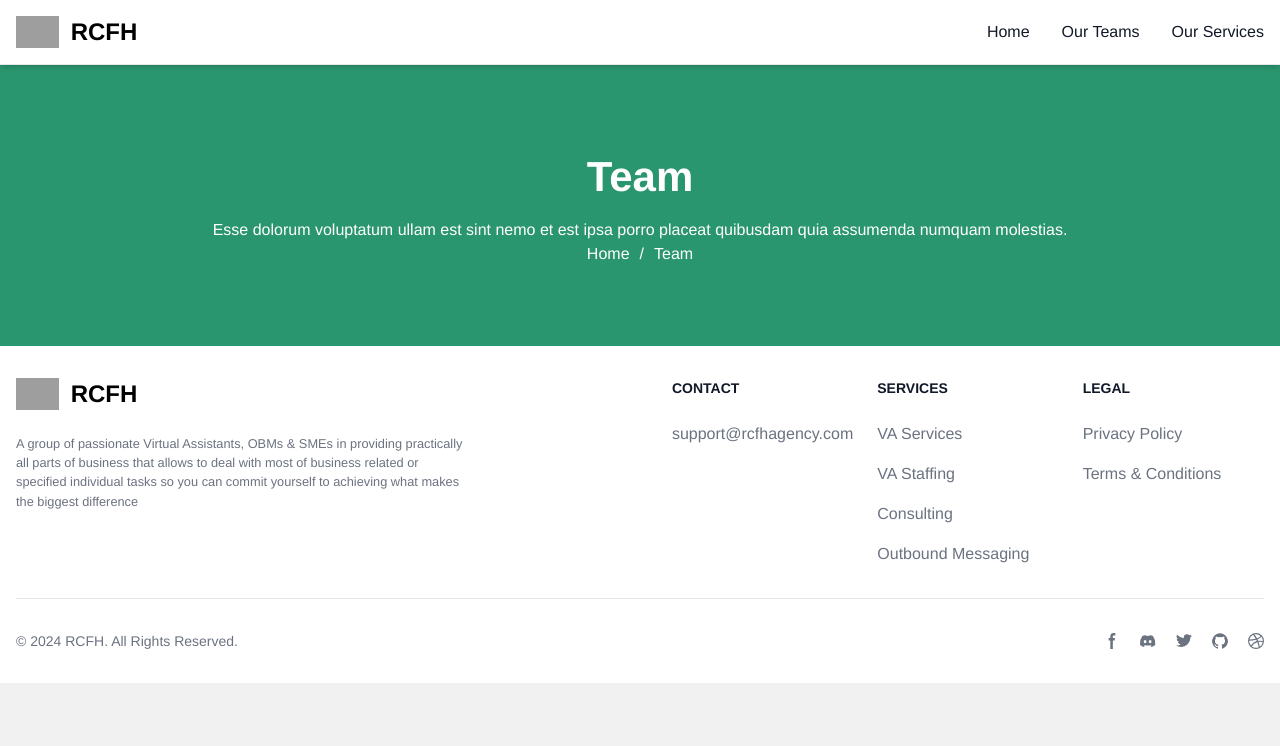
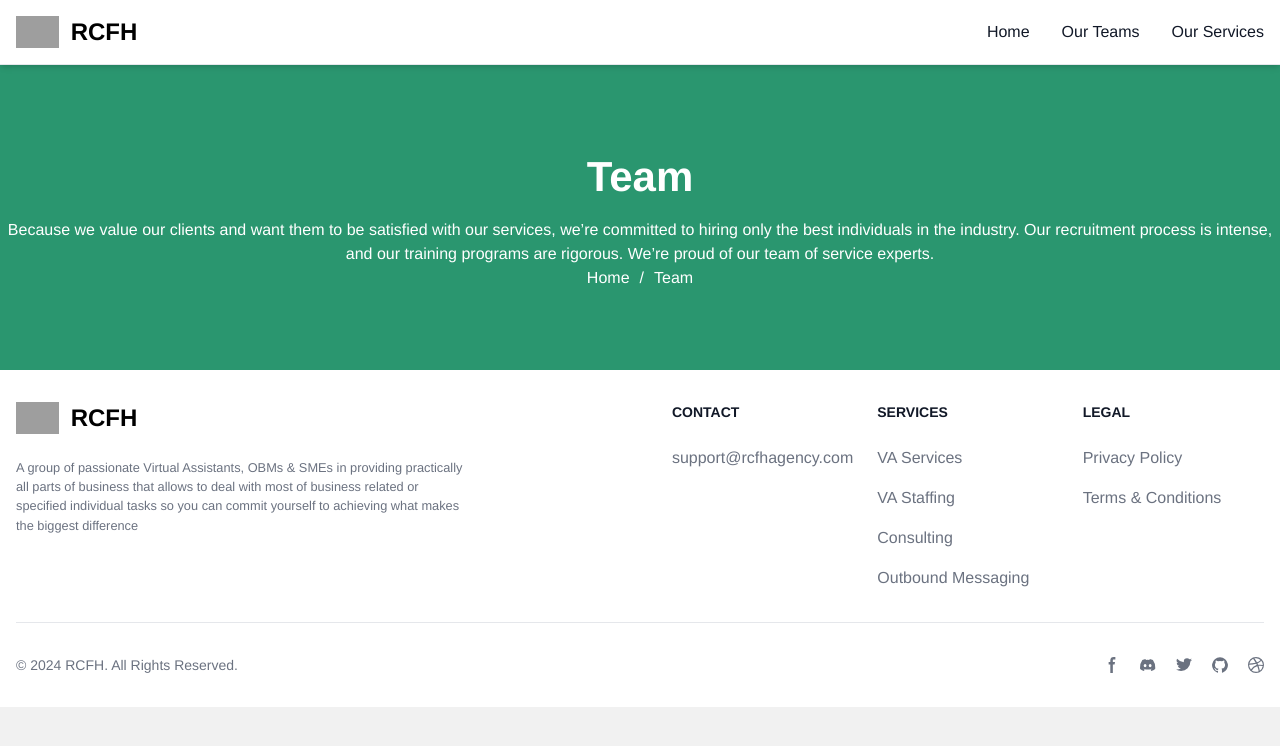
Before and after one commit to Gynius/rcfh, a React (Vite) app: page /teams in a window 1280 px wide. Shown: the top 746 px of the page. Built offline with nearby package versions, Linux system fonts and the light colour scheme; grey boxes are pictures that could not be loaded.

Commit message:
fix teams and services header

```diff
--- a/src/pages/OurServices.jsx
+++ b/src/pages/OurServices.jsx
@@ -7,10 +7,7 @@ function OurServices() {
       <div className="page-title bg-green text-white flex items-center justify-center">
         <div class="container position-relative ">
           <h1>Services</h1>
-          <p>
-            Esse dolorum voluptatum ullam est sint nemo et est ipsa porro
-            placeat quibusdam quia assumenda numquam molestias.
-          </p>
+          <p>Our VA Solutions and Services Make Your Life Easier</p>
           <nav class="breadcrumbs">
             <ol>
               <li>
--- a/src/pages/OurTeams.jsx
+++ b/src/pages/OurTeams.jsx
@@ -6,8 +6,10 @@ function OurTeams() {
         <div className="container position-relative ">
           <h1>Team</h1>
           <p>
-            Esse dolorum voluptatum ullam est sint nemo et est ipsa porro
-            placeat quibusdam quia assumenda numquam molestias.
+            Because we value our clients and want them to be satisfied with our
+            services, we’re committed to hiring only the best individuals in the
+            industry. Our recruitment process is intense, and our training
+            programs are rigorous. We’re proud of our team of service experts.
           </p>
           <nav className="breadcrumbs">
             <ol>
```
